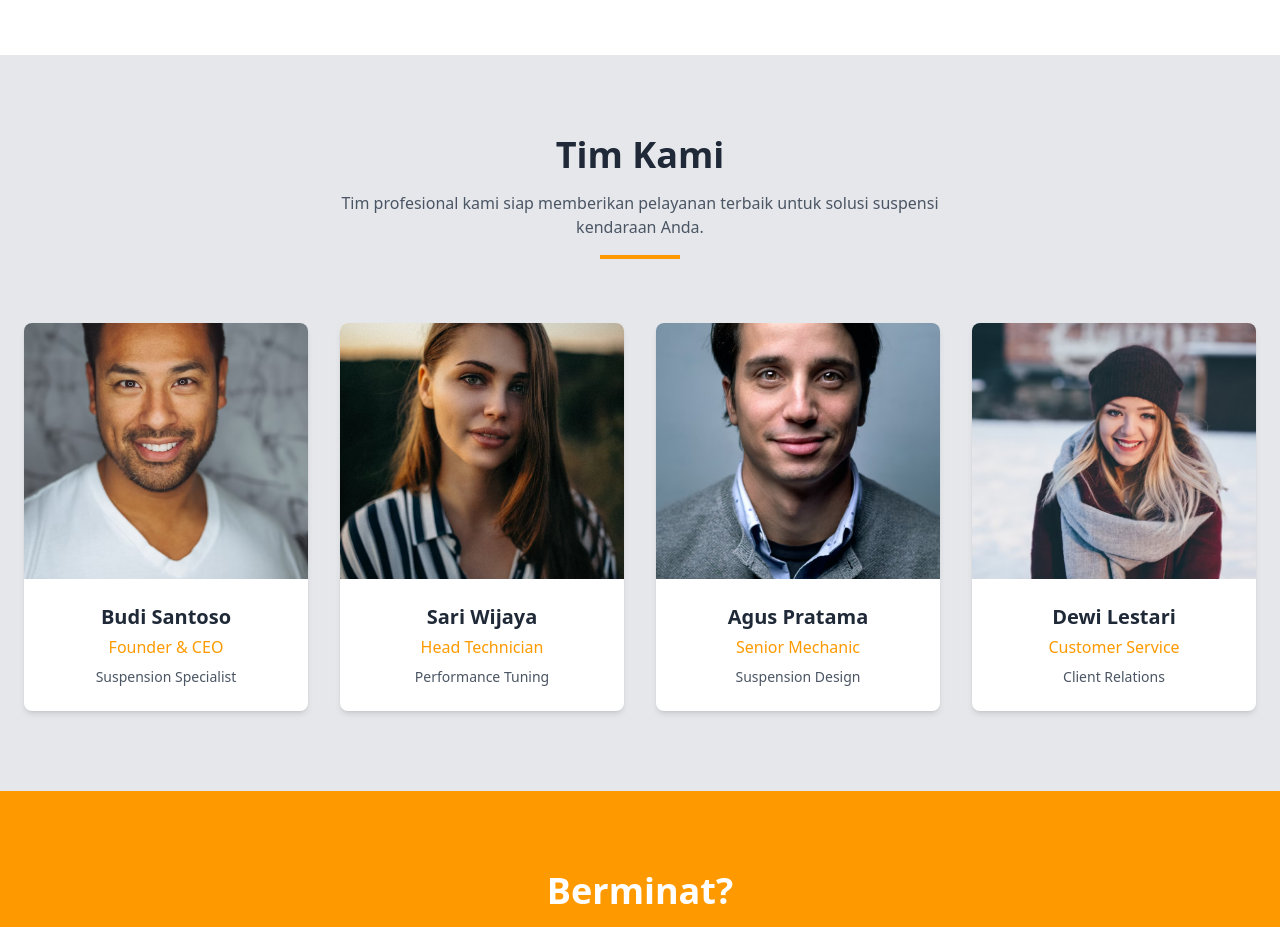
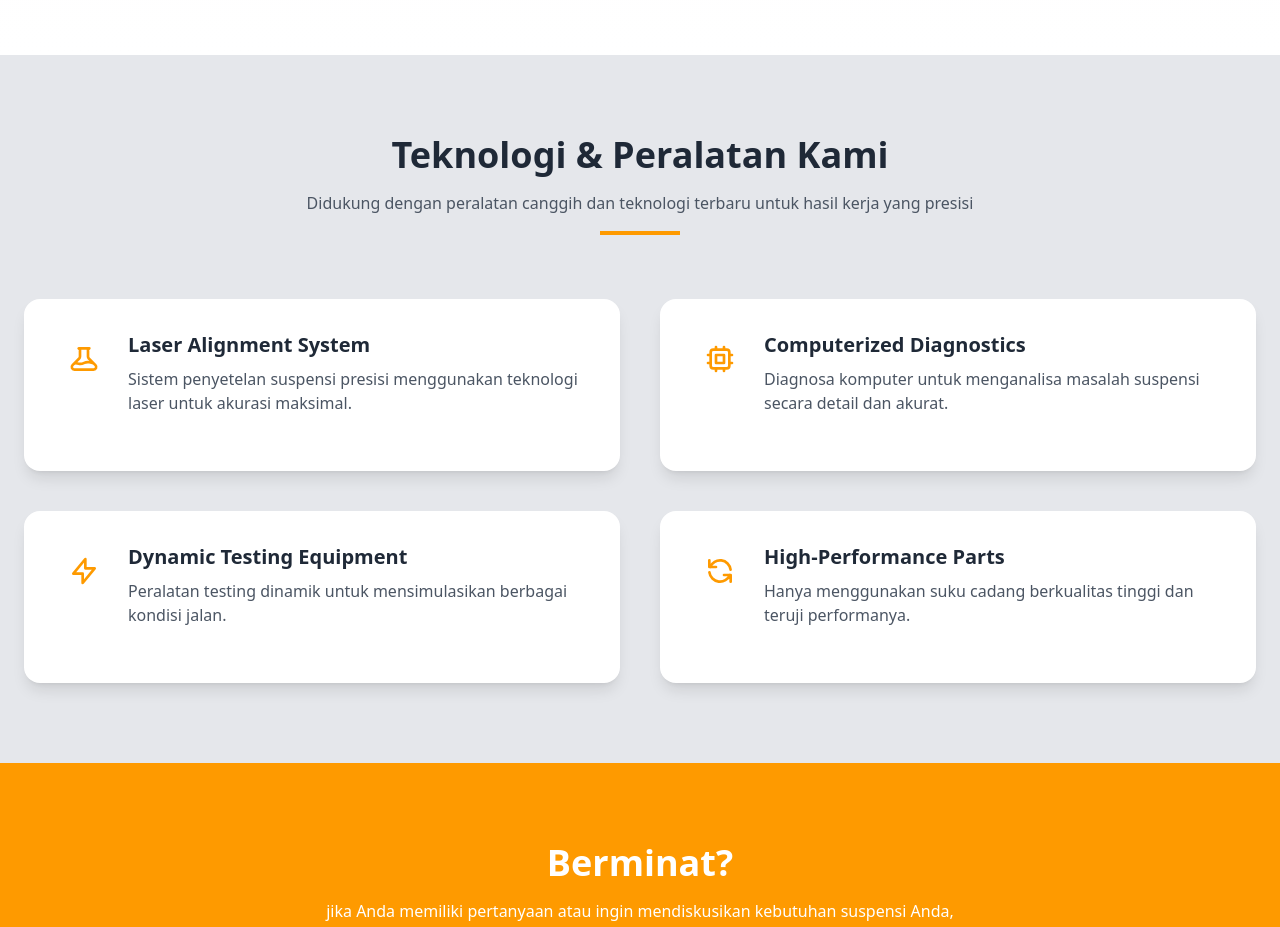
Before and after one commit to ahmadshol/Company-Profile-Using-React, a React (Vite) app: page /about in a window 1280 px wide. Shown: the part 920-1847 px from the top of the page. Built offline with nearby package versions, Linux system fonts and the light colour scheme.

Commit message:
repair section service

```diff
--- a/src/components/About.jsx
+++ b/src/components/About.jsx
@@ -1,9 +1,5 @@
 import { useState, useRef, useEffect } from "react";
 import { Link } from "react-router-dom";
-import imgTim1 from "../assets/tim1.avif";
-import imgTim2 from "../assets/tim2.avif";
-import imgTim3 from "../assets/testi3.avif";
-import imgTim4 from "../assets/tim3.avif";
 import aboutImg from "../assets/about.jpg";
 import AOS from "aos";
 import "aos/dist/aos.css";
@@ -62,33 +58,6 @@ const About = () => {
       }deg
     )`,
   };
-
-  const teamMembers = [
-    {
-      name: "Budi Santoso",
-      position: "Founder & CEO",
-      image: imgTim1,
-      expertise: "Suspension Specialist",
-    },
-    {
-      name: "Sari Wijaya",
-      position: "Head Technician",
-      image: imgTim2,
-      expertise: "Performance Tuning",
-    },
-    {
-      name: "Agus Pratama",
-      position: "Senior Mechanic",
-      image: imgTim3,
-      expertise: "Suspension Design",
-    },
-    {
-      name: "Dewi Lestari",
-      position: "Customer Service",
-      image: imgTim4,
-      expertise: "Client Relations",
-    },
-  ];
 
   return (
     <>
@@ -190,43 +159,139 @@ const About = () => {
         </div>
       </section>
 
-      <section id="team" className="py-20 bg-gray-200 dark:bg-dark">
+      <section id="technology" className="py-20 bg-gray-200 dark:bg-dark">
         <div data-aos="fade-up" className="container mx-auto px-6">
           <div className="text-center mb-16">
             <h2 className="text-3xl md:text-4xl font-bold text-gray-800 mb-4 dark:text-white">
-              Tim Kami
+              Teknologi & Peralatan Kami
             </h2>
             <p className="text-gray-600 max-w-2xl mx-auto dark:text-gray-300">
-              Tim profesional kami siap memberikan pelayanan terbaik untuk
-              solusi suspensi kendaraan Anda.
+              Didukung dengan peralatan canggih dan teknologi terbaru untuk
+              hasil kerja yang presisi
             </p>
             <div className="w-20 h-1 bg-primary mx-auto mt-4"></div>
           </div>
 
-          <div className="grid grid-cols-1 md:grid-cols-2 lg:grid-cols-4 gap-8">
-            {teamMembers.map((member, index) => (
-              <div
-                key={index}
-                className="bg-white rounded-lg shadow-md overflow-hidden hover:shadow-lg transition duration-300 text-center dark:bg-gray-500"
-              >
-                <img
-                  src={member.image}
-                  alt={member.name}
-                  className="w-full h-64 object-cover hover:scale-95 transition-transform duration-300"
-                />
-                <div className="p-6">
-                  <h3 className="text-xl font-semibold text-gray-800 mb-1 dark:text-white">
-                    {member.name}
+          <div className="grid grid-cols-1 md:grid-cols-2 gap-10">
+            <div className="bg-white rounded-2xl p-8 shadow-lg hover:shadow-xl transition-shadow duration-300 dark:bg-gray-500">
+              <div className="flex items-start mb-6">
+                <div className="bg-primary/10 p-3 rounded-lg mr-4">
+                  <svg
+                    className="w-8 h-8 text-primary"
+                    fill="none"
+                    stroke="currentColor"
+                    viewBox="0 0 24 24"
+                    xmlns="http://www.w3.org/2000/svg"
+                  >
+                    <path
+                      strokeLinecap="round"
+                      strokeLinejoin="round"
+                      strokeWidth="2"
+                      d="M19.428 15.428a2 2 0 00-1.022-.547l-2.387-.477a6 6 0 00-3.86.517l-.318.158a6 6 0 01-3.86.517L6.05 15.21a2 2 0 00-1.806.547M8 4h8l-1 1v5.172a2 2 0 00.586 1.414l5 5c1.26 1.26.367 3.414-1.415 3.414H4.828c-1.782 0-2.674-2.154-1.414-3.414l5-5A2 2 0 009 10.172V5L8 4z"
+                    ></path>
+                  </svg>
+                </div>
+                <div>
+                  <h3 className="text-xl font-semibold text-gray-800 mb-2 dark:text-white">
+                    Laser Alignment System
                   </h3>
-                  <p className="text-primary font-medium mb-2">
-                    {member.position}
-                  </p>
-                  <p className="text-gray-600 text-sm dark:text-white">
-                    {member.expertise}
+                  <p className="text-gray-600 dark:text-white">
+                    Sistem penyetelan suspensi presisi menggunakan teknologi
+                    laser untuk akurasi maksimal.
                   </p>
                 </div>
               </div>
-            ))}
+            </div>
+
+            <div className="bg-white rounded-2xl p-8 shadow-lg hover:shadow-xl transition-shadow duration-300 dark:bg-gray-500">
+              <div className="flex items-start mb-6">
+                <div className="bg-primary/10 p-3 rounded-lg mr-4">
+                  <svg
+                    className="w-8 h-8 text-primary"
+                    fill="none"
+                    stroke="currentColor"
+                    viewBox="0 0 24 24"
+                    xmlns="http://www.w3.org/2000/svg"
+                  >
+                    <path
+                      strokeLinecap="round"
+                      strokeLinejoin="round"
+                      strokeWidth="2"
+                      d="M9 3v2m6-2v2M9 19v2m6-2v2M5 9H3m2 6H3m18-6h-2m2 6h-2M7 19h10a2 2 0 002-2V7a2 2 0 00-2-2H7a2 2 0 00-2 2v10a2 2 0 002 2zM9 9h6v6H9V9z"
+                    ></path>
+                  </svg>
+                </div>
+                <div>
+                  <h3 className="text-xl font-semibold text-gray-800 mb-2 dark:text-white">
+                    Computerized Diagnostics
+                  </h3>
+                  <p className="text-gray-600 dark:text-white">
+                    Diagnosa komputer untuk menganalisa masalah suspensi secara
+                    detail dan akurat.
+                  </p>
+                </div>
+              </div>
+            </div>
+
+            <div className="bg-white rounded-2xl p-8 shadow-lg hover:shadow-xl transition-shadow duration-300 dark:bg-gray-500">
+              <div className="flex items-start mb-6">
+                <div className="bg-primary/10 p-3 rounded-lg mr-4">
+                  <svg
+                    className="w-8 h-8 text-primary"
+                    fill="none"
+                    stroke="currentColor"
+                    viewBox="0 0 24 24"
+                    xmlns="http://www.w3.org/2000/svg"
+                  >
+                    <path
+                      strokeLinecap="round"
+                      strokeLinejoin="round"
+                      strokeWidth="2"
+                      d="M13 10V3L4 14h7v7l9-11h-7z"
+                    ></path>
+                  </svg>
+                </div>
+                <div>
+                  <h3 className="text-xl font-semibold text-gray-800 mb-2 dark:text-white">
+                    Dynamic Testing Equipment
+                  </h3>
+                  <p className="text-gray-600 dark:text-white">
+                    Peralatan testing dinamik untuk mensimulasikan berbagai
+                    kondisi jalan.
+                  </p>
+                </div>
+              </div>
+            </div>
+
+            <div className="bg-white rounded-2xl p-8 shadow-lg hover:shadow-xl transition-shadow duration-300 dark:bg-gray-500">
+              <div className="flex items-start mb-6">
+                <div className="bg-primary/10 p-3 rounded-lg mr-4">
+                  <svg
+                    className="w-8 h-8 text-primary"
+                    fill="none"
+                    stroke="currentColor"
+                    viewBox="0 0 24 24"
+                    xmlns="http://www.w3.org/2000/svg"
+                  >
+                    <path
+                      strokeLinecap="round"
+                      strokeLinejoin="round"
+                      strokeWidth="2"
+                      d="M4 4v5h.582m15.356 2A8.001 8.001 0 004.582 9m0 0H9m11 11v-5h-.581m0 0a8.003 8.003 0 01-15.357-2m15.357 2H15"
+                    ></path>
+                  </svg>
+                </div>
+                <div>
+                  <h3 className="text-xl font-semibold text-gray-800 mb-2 dark:text-white">
+                    High-Performance Parts
+                  </h3>
+                  <p className="text-gray-600 dark:text-white">
+                    Hanya menggunakan suku cadang berkualitas tinggi dan teruji
+                    performanya.
+                  </p>
+                </div>
+              </div>
+            </div>
           </div>
         </div>
       </section>
```
Also changed, not shown: src/components/Services.jsx (+3 -18 lines), 6 other files (tests, documents, lock files or other folders).
